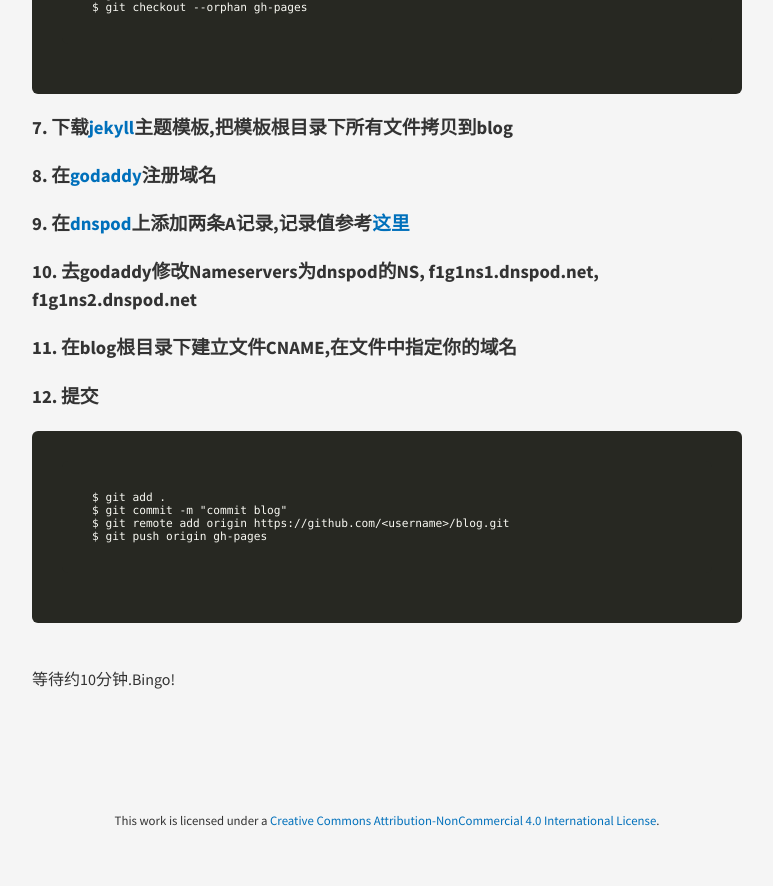
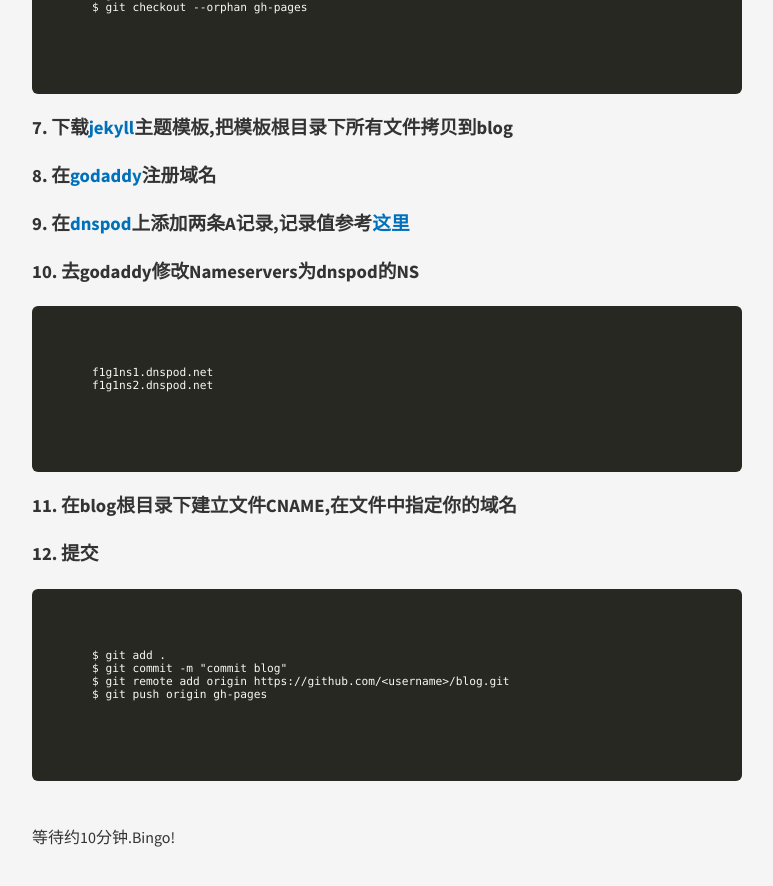
Before and after one commit to Humor-er/yjdblog, a Jekyll site: the page built from _posts/2014-03-07-demo-post.md, in a window 1280 px wide and 900 px high, scrolled down 795 px. Shown: the top 886 px of the window, without its empty margins (253-1026 px from the left). Built offline with Jekyll 4.4.1, drawn with Linux system fonts in a browser that asks for light colours; nearby versions of some CDN libraries; Markdown is read by kramdown in place of the engine named in the settings; before the commit the page ends 1645 px from its top, so only the background shows below that.

```diff
--- a/_posts/2014-03-07-demo-post.md
+++ b/_posts/2014-03-07-demo-post.md
@@ -21,7 +21,11 @@ title: 我是如何在Github上建立自己的博客
 ###7. 下载<a href="http://jekyllthemes.org/">jekyll</a>主题模板,把模板根目录下所有文件拷贝到blog
 ###8. 在<a href="http://www.godaddy.com/">godaddy</a>注册域名
 ###9. 在<a href="https://www.dnspod.cn/">dnspod</a>上添加两条A记录,记录值参考<a href="https://help.github.com/articles/my-custom-domain-isn-t-working">这里</a>
-###10. 去godaddy修改Nameservers为dnspod的NS, f1g1ns1.dnspod.net, f1g1ns2.dnspod.net
+###10. 去godaddy修改Nameservers为dnspod的NS
+
+	f1g1ns1.dnspod.net
+	f1g1ns2.dnspod.net
+
 ###11. 在blog根目录下建立文件CNAME,在文件中指定你的域名
 ###12. 提交
 
```
